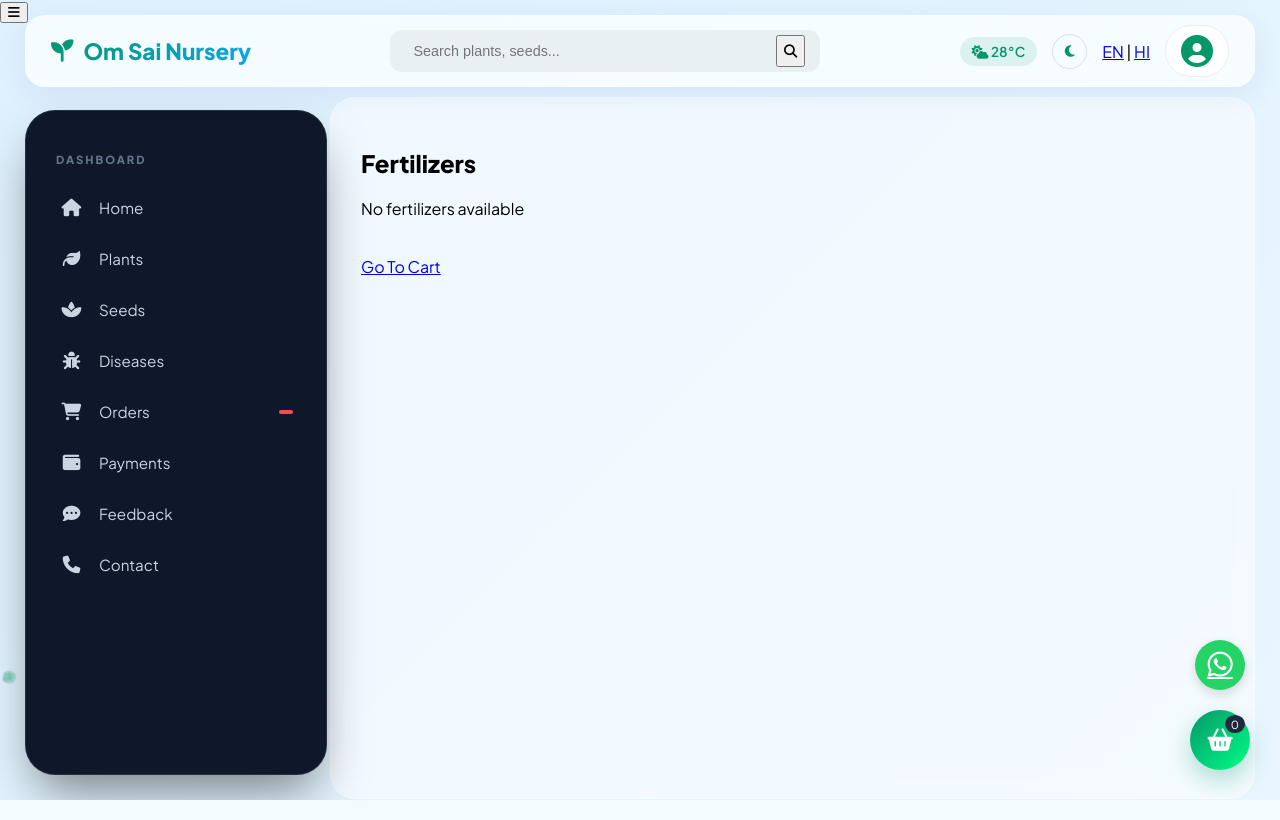
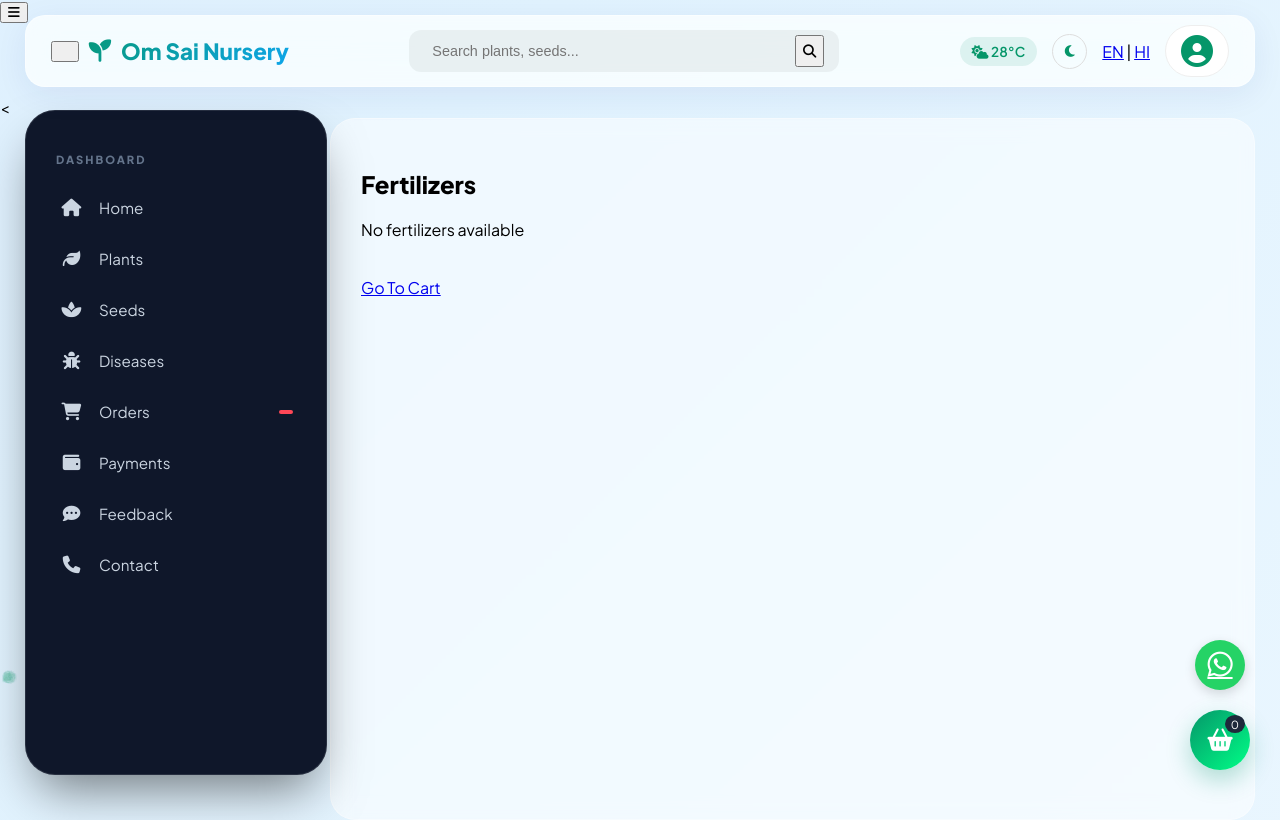
Before and after one commit to adityawalke97-prog/Om-Sai-Nursery-, a Flask app: page /fertilizers in a window 1280 px wide. Run offline with Flask 3, Linux system fonts and the light colour scheme; data that the repository does not hold is empty.

Commit message:
Update Home.html

```diff
--- a/templates/Home.html
+++ b/templates/Home.html
@@ -31,6 +31,9 @@
 
     <nav class="top-nav">
         <div class="logo">
+<button class="menu-toggle" onclick="toggleSidebar()">
+    <i class="fa-solid fa-bars"></i>
+</button>
             <i class="fa-solid fa-seedling"></i> Om Sai Nursery
         </div>
 
@@ -68,7 +71,7 @@
     </nav>
 
     <div class="main-wrapper">
-        <aside class="sidebar">
+        <<aside class="sidebar" id="sidebar">
             <h3>Dashboard</h3>
             <ul class="nav-links">
                 <li><a href="/home" class="{{ 'active' if request.path == '/home' else '' }}"><i class="fa-solid fa-house"></i> {{ texts['home'] }}</a></li>
```
